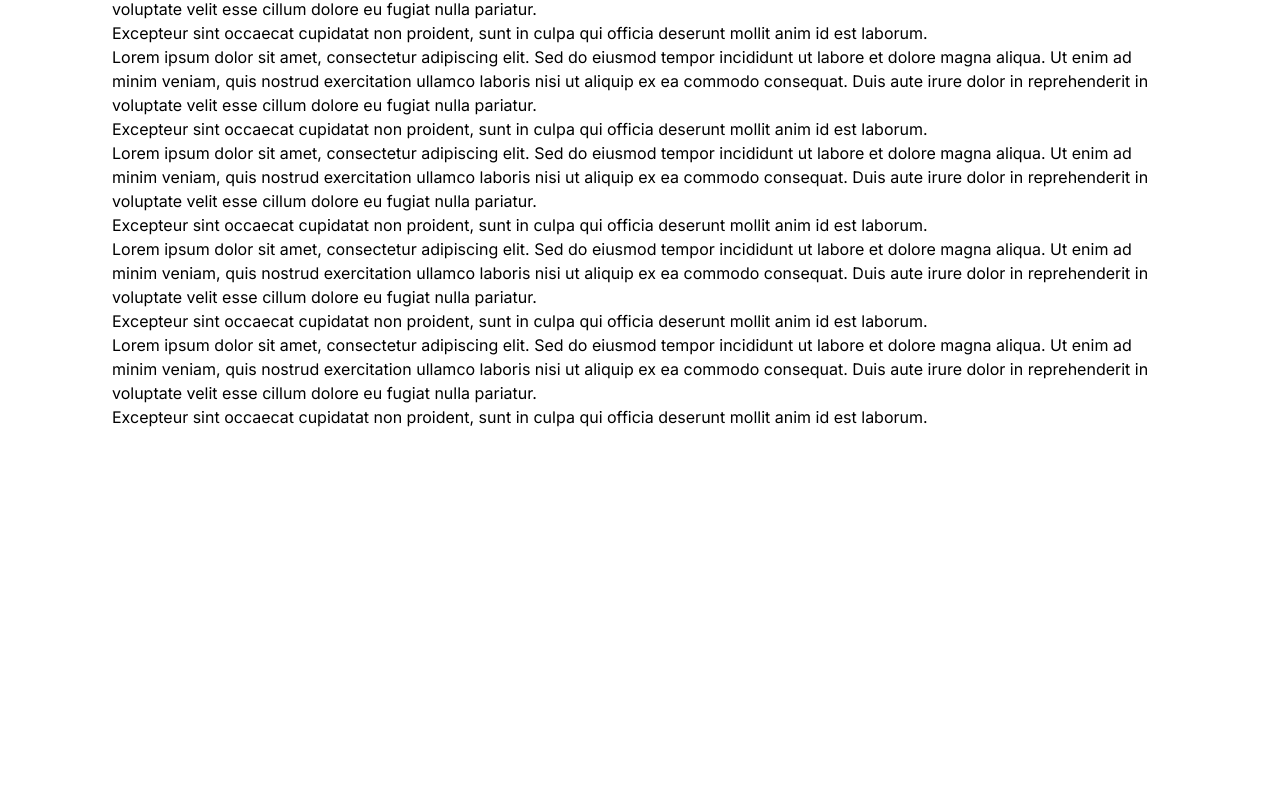
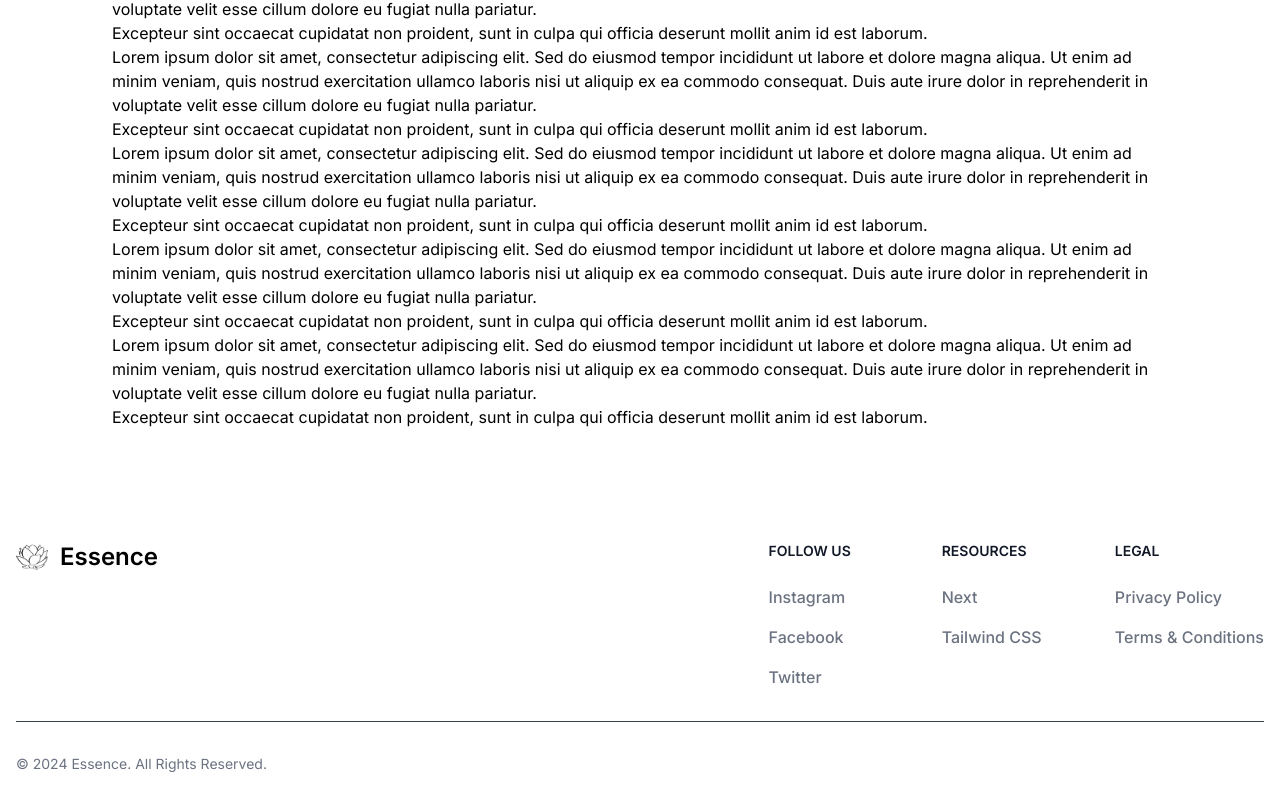
Before and after one commit to Merus23/NovoonBrandBook, a Next.js app: page / in a window 1280 px wide. Shown: the part 695-1501 px from the top of the page. Before the commit the page ends 1124 px from the top, so only its background shows below. Built offline with nearby package versions, Linux system fonts and the light colour scheme.

Commit message:
refactor: add Footer to the main page

```diff
--- a/src/app/page.tsx
+++ b/src/app/page.tsx
@@ -6,6 +6,8 @@
 import NavBar from "./components/NavBarMobile/NavBarMobile";
 import SideMenu from "./components/SideMenu/SideMenu";
 import Logo from "/public/assets/images/logo-teste.svg";
+import Logo_logo from '/public/assets/logo_logo.png';
+import Footer from "./components/Footer/Footer";
 
 const menuSections = [
   {
@@ -53,7 +55,7 @@
     //         ]}
     //       />
     //     </>
-
+    <>
       <div className="relative flex flex-col items-center">
         <SideMenu
           isOpen={show}
@@ -63,8 +65,7 @@
         <NavBar logo={logo} title="Novoon" onClose={toggleSidebar} />
         <main className="flex flex-col items-center w-full px-16 md:px-28 pt-20 md:pt-0">
           <div
-          className={`${
-            !show ? "md:pr-64 transition-margin duration-300" : ""
+            className={`${!show ? "md:pr-64 transition-margin duration-300" : ""
               }`}
           >
             <h1 className="text-3xl font-bold p-10">Home</h1>
@@ -182,5 +183,21 @@
           </div>
         </main>
       </div>
+      <Footer
+        src={Logo_logo}
+        title="Essence"
+        items={[
+          {
+            title: "Follow Us",
+            content: [
+              { label: "Instagram", link: "https://www.instagram.com/" },
+              { label: "Facebook", link: "https://www.facebook.com/" },
+              { label: "Twitter", link: "https://twitter.com/" }
+            ]
+          },
+        ]}
+        className="mt-20"
+      />
+    </>
   );
 }
```
Lines whose indentation alone changed are shown as unchanged.
